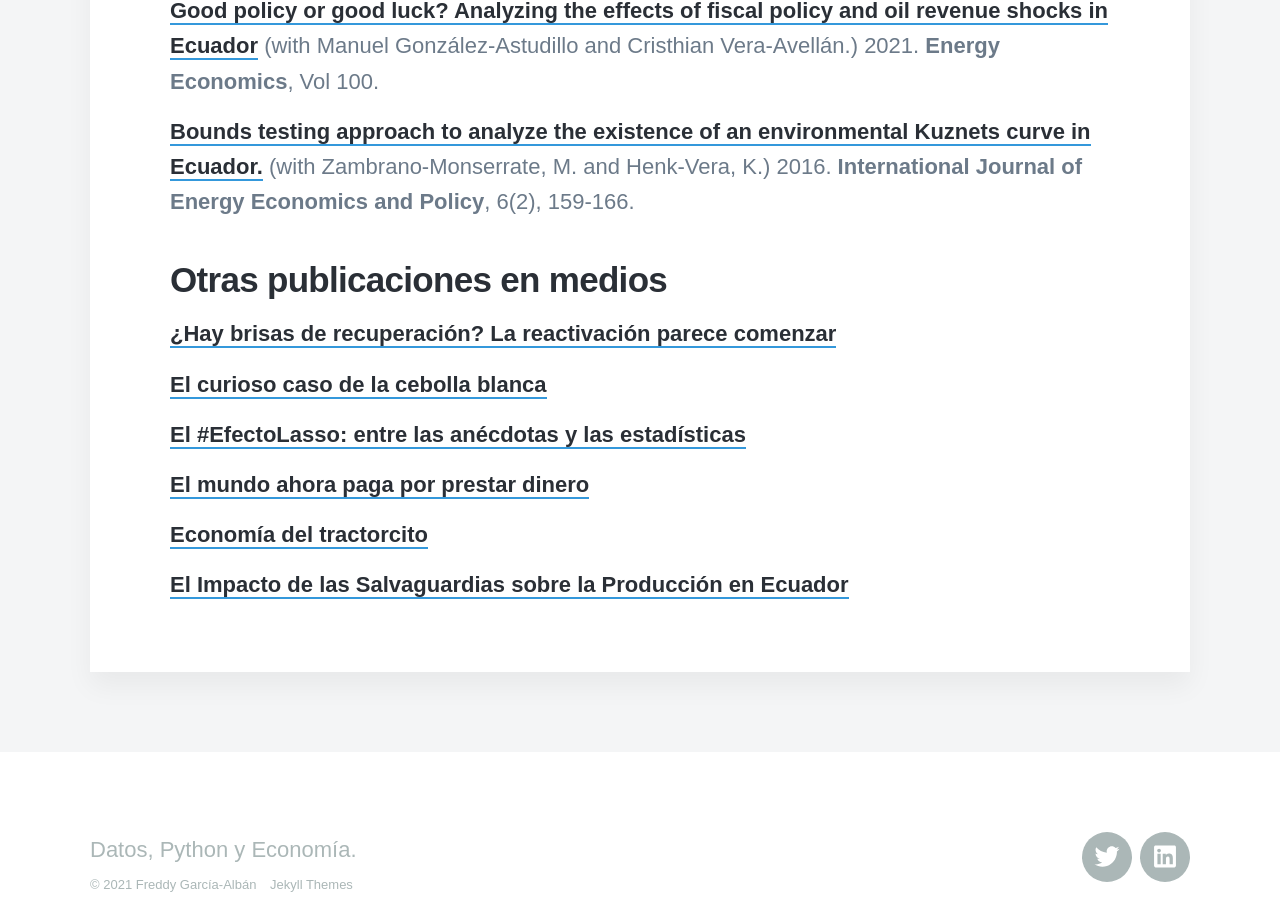
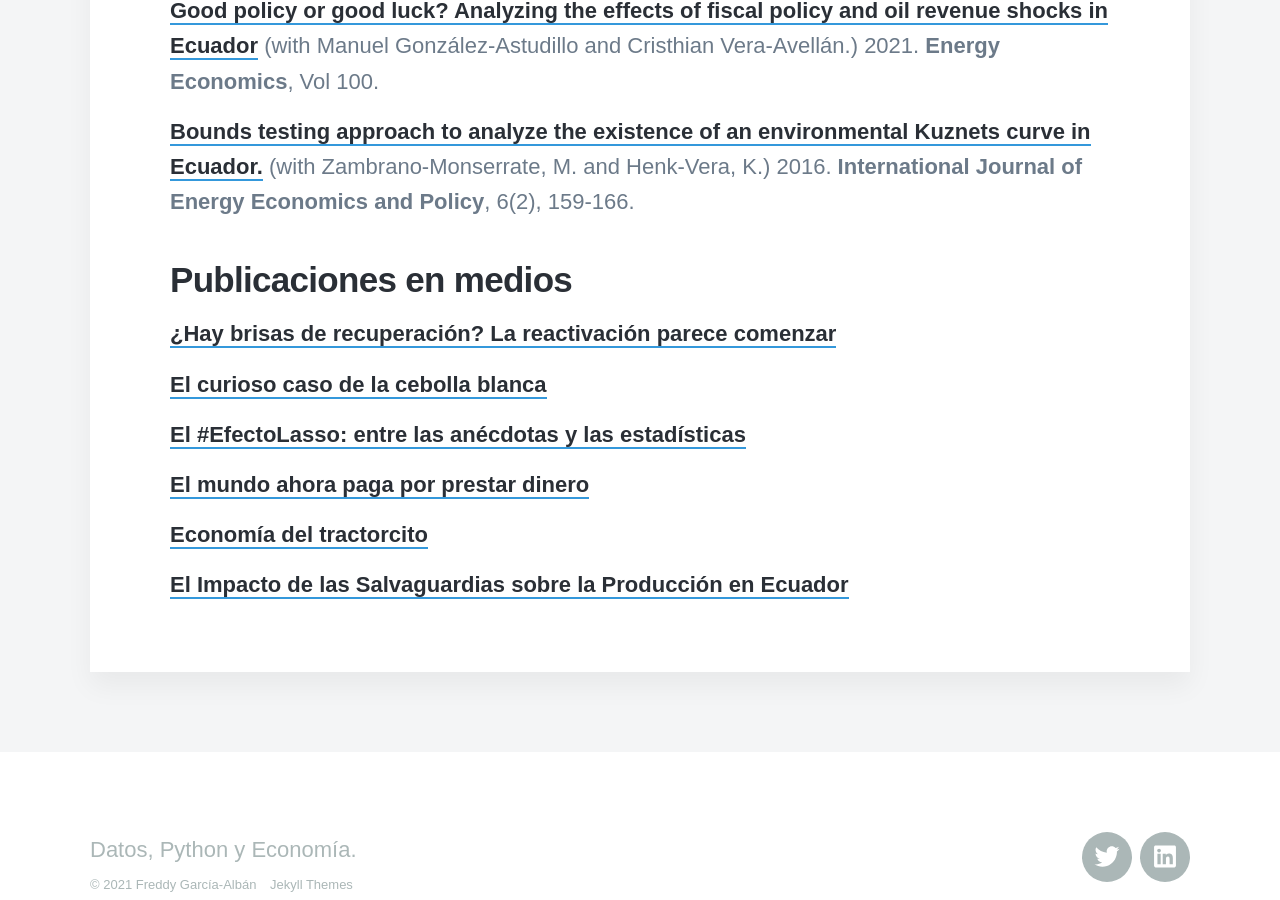
Before and after one commit to EnexFG/EnexFG.github.io, a Jekyll site: the page built from _pages/publicaciones.md, in a window 1280 px wide and 900 px high, scrolled down 666 px. Built offline with Jekyll 4.4.1, drawn with Linux system fonts in a browser that asks for light colours; nearby versions of some CDN libraries; some web fonts are replaced.

Commit message:
Update publicaciones.md

```diff
--- a/_pages/publicaciones.md
+++ b/_pages/publicaciones.md
@@ -10,7 +10,7 @@ featured_image: /images/demo/about.jpg
 
 [Bounds testing approach to analyze the existence of an environmental Kuznets curve in Ecuador.](https://www.econjournals.com/index.php/ijeep/article/viewFile/1831/1276) (with Zambrano-Monserrate, M. and Henk-Vera, K.) 2016. **International Journal of Energy Economics and Policy**, 6(2), 159-166.
 
-## Otras publicaciones en medios
+## Publicaciones en medios
 [¿Hay brisas de recuperación? La reactivación parece comenzar](https://www.primicias.ec/noticias/firmas/recuperacion-economia-crecimiento-expectativas-ecuador/)
 
 [El curioso caso de la cebolla blanca](https://www.larepublica.ec/blog/2021/08/16/el-curioso-caso-de-la-cebolla-blanca/)
```
